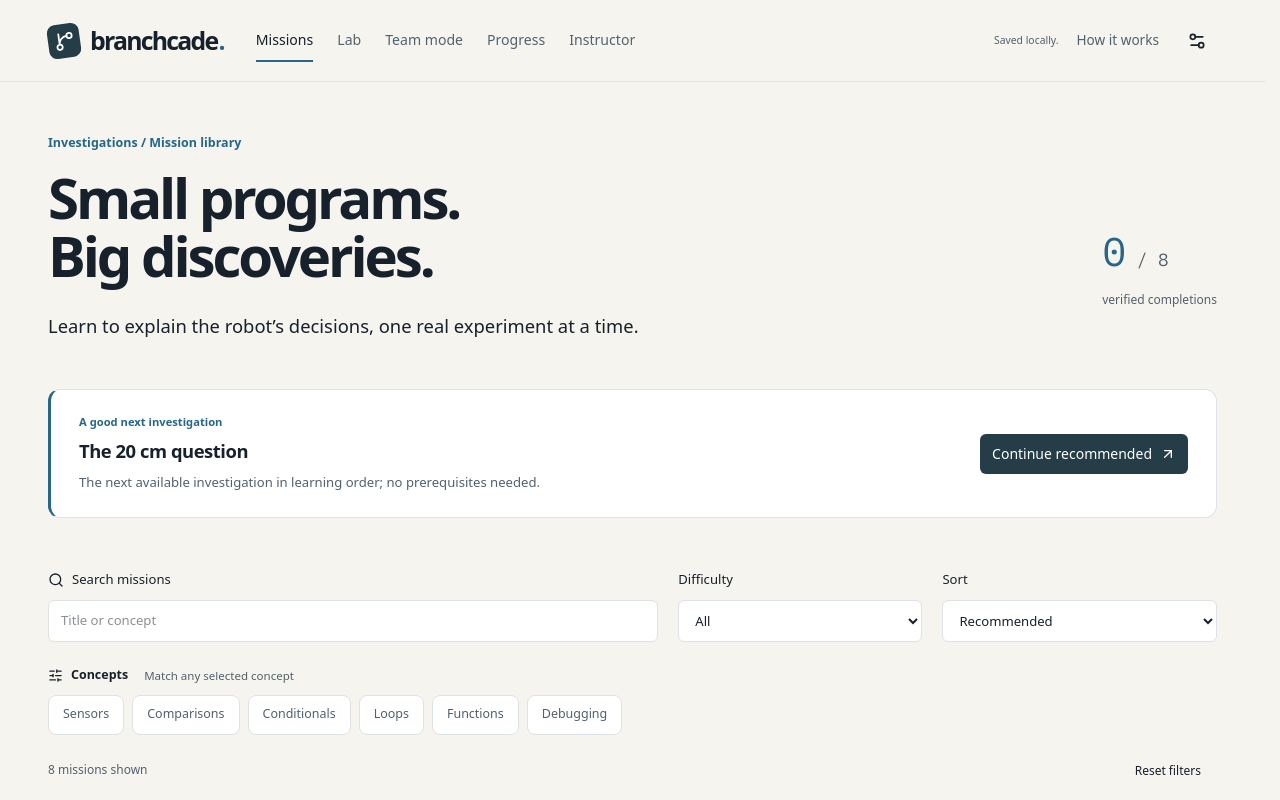
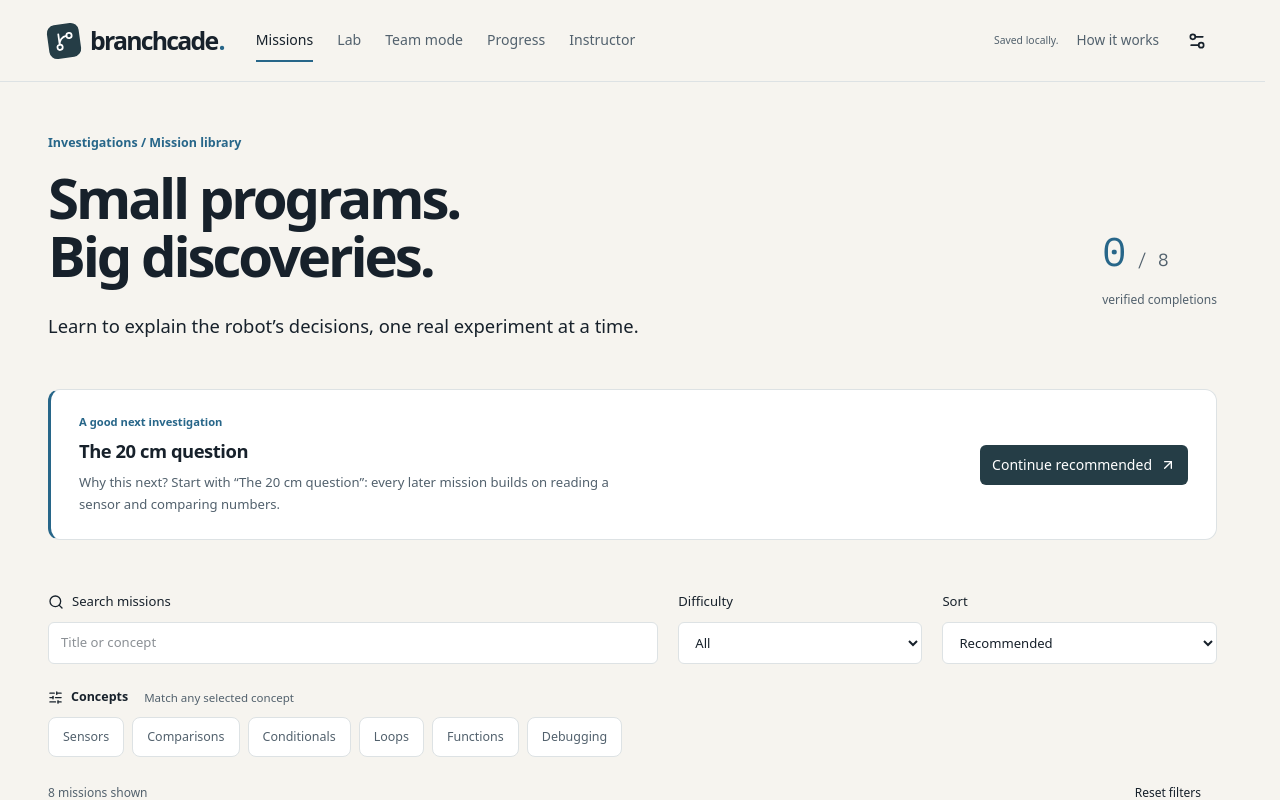
Before and after one commit to HrishikeshLenin13/Branchcade, a React (Vite) app: page /missions in a window 1280 px wide. Shown: the top 800 px of the page. Built offline with nearby package versions, Linux system fonts and the light colour scheme.

Commit message:
feat(missions): planner-driven recommended banner and sort
The library's 'A good next investigation' banner and Recommended sort use the
same adaptive planner and show its evidence-based reason.

```diff
--- a/src/features/missions/Missions.tsx
+++ b/src/features/missions/Missions.tsx
@@ -1,6 +1,7 @@
 import { useMemo, useState } from 'react'
 import { Link } from 'react-router-dom'
 import { ArrowUpRight, Clock3, Search, SlidersHorizontal, X } from 'lucide-react'
+import { recommend } from '../../learning/adaptive-planner'
 import { MISSION_CATALOG, MISSION_META } from '../../missions/catalog'
 import { useSession } from '../../app/session'
 import { Button } from '../../components/ui/button'
@@ -23,16 +24,11 @@ export default function Missions() {
   const [sort, setSort] = useState<Sort>('recommended')
   const [preview, setPreview] = useState<Mission | null>(null)
   const [practice, setPractice] = useState(false)
-  const recommended =
-    MISSION_CATALOG.find((m) => {
-      const activity = missionActivity(data, m)
-      return !activity.completed && !activity.missingPrerequisites.length
-    }) ?? MISSION_CATALOG[0]
-  const recommendedReason = recommended
-    ? missionActivity(data, recommended).attempts.length
-      ? 'Revisit this investigation to gather another example of your reasoning.'
-      : `The next available investigation in learning order${recommended.prerequisiteIds.length ? '; its prerequisites are complete' : '; no prerequisites needed'}.`
-    : ''
+  // Part G5 adaptive planner: one deterministic recommendation with its evidence-based reason.
+  const learnerAttempts = data.attempts.filter((a) => a.learnerId === data.profile?.id)
+  const plan = recommend(learnerAttempts, MISSION_CATALOG, data.profile?.completedMissions ?? [])
+  const recommended = MISSION_CATALOG.find((m) => m.id === plan.missionId) ?? MISSION_CATALOG[0]
+  const recommendedReason = recommended ? `Why this next? ${plan.reason}` : ''
   const missions = useMemo(
     () =>
       MISSION_CATALOG.filter((mission) => {
```
